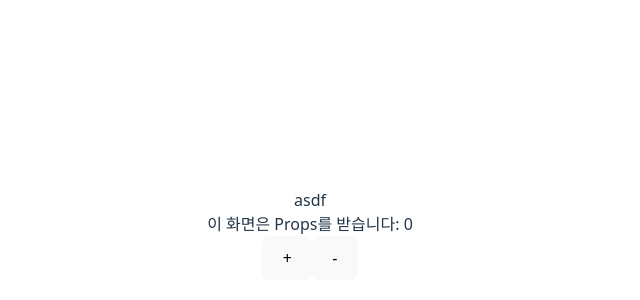
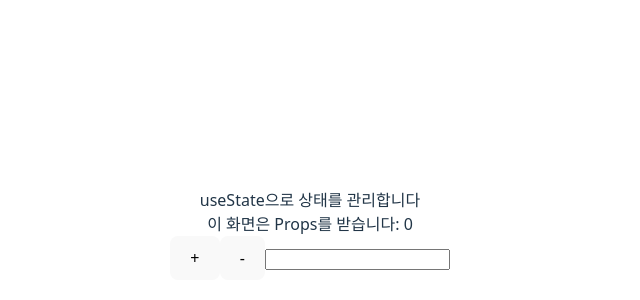
Before and after one commit to ThePott/NXRBootCamp-react-lecture, a React (Vite) app: page / in a window 1280 px wide. Shown: the part 166-466 px from the top of the page, without its empty margins (330-970 px from the left). Built offline with nearby package versions, Linux system fonts and the light colour scheme.

Commit message:
✨ 3-4-2 상태 끌어올리기 함수형 컴포넌트

```diff
--- a/src/App.jsx
+++ b/src/App.jsx
@@ -1,81 +1,103 @@
 import './App.css'
 
-// import React, { Component, useState } from 'react'
-import React, { Component } from 'react'
+import React, { Component, useState } from 'react'
+// import React, { Component } from 'react'
 
-// // 함수형 컴포넌트에서 Props로 자식에게 속성 전달하기
-// // 기본적으론 props 라는 객체가 매개변수로 있다. 이를 구조분해할당 하는 게 관례적 표현
-// const CountDisplay = ({count}) => {
-//   return (
-//     <div>이 화면은 Props를 받습니다: {count}</div>
-//   )
-// }
+// 상태 끌어올리기 함수형 컴포넌트
 
-// const App = () => {
-//   const [count, setCount] = useState(0)
-
-//   return (
-//     <>
-//       <div>useState으로 상태를 관리합니다</div>
-//       <CountDisplay count={count} />
-//       <button onClick={() => setCount((prev) => prev + 1)}>+</button>
-//       <button onClick={() => setCount((prev) => prev - 1)}>-</button>
-//     </>
-//   )
-// }
-
-class CountDisplay extends Component {
-  //// 생략 가능
-  // constructor(props) {
-  //   super(props)
-  // }
-
-  render() {
-    console.log("---- props in class component:", this.props)
+const CountDisplay = ({ count }) => {
   return (
-      <div>이 화면은 Props를 받습니다: {this.props.counter}</div>
+    <div>이 화면은 Props를 받습니다: {count}</div>
   )
 }
+
+const PlusButton = ({ setCount }) => {
+  return (
+    <button onClick={() => setCount((prev) => prev + 1)}>+</button>
+  )
 }
 
-class PlusButton extends Component {
-  render() {
+const MinusButton = ({ setCount }) => {
+  return (
+    <button onClick={() => setCount((prev) => prev - 1)}>-</button>
+  )
+}
+
+const CounterInput = ({ setCount }) => {
+  return (
+    <input type="number" onKeyUp={(event) => setCount(event.target.value)} />
+  )
+}
+
+const App = () => {
+  const [count, setCount] = useState(0)
+
   return (
     <>
-        <button onClick={this.props.increase}>+</button>
+      <div>useState으로 상태를 관리합니다</div>
+      <CountDisplay count={count} />
+
+      <PlusButton setCount={setCount} />
+      <MinusButton setCount={setCount} />
+
+      <CounterInput setCount={setCount} />
     </>
   )
 }
-}
 
-class MinusButton extends Component {
-  render() {
-    return (
-      <>
-        <button onClick={this.props.decrease}>-</button>
-      </>
-    )
-  }
-}
+//// 상태 끌어올리기 클래스형 컴포넌트
+// class CountDisplay extends Component {
+//   //// 생략 가능
+//   // constructor(props) {
+//   //   super(props)
+//   // }
 
-class App extends Component {
-  state = { counter: 0 }
+//   render() {
+//     console.log("---- props in class component:", this.props)
+//     return (
+//       <div>이 화면은 Props를 받습니다: {this.props.counter}</div>
+//     )
+//   }
+// }
 
-  // useState와 달리 prev가 주어지지 않기에 미리 함수를 작성하고 내려보낸다.
-  increase = () => this.setState({counter: this.state.counter + 1})
-  decrease = () => this.setState({counter: this.state.counter - 1})
+// class PlusButton extends Component {
+//   render() {
+//     return (
+//       <>
+//         <button onClick={this.props.increase}>+</button>
+//       </>
+//     )
+//   }
+// }
 
-  render() {
-    return (
-      <>
-        <div>asdf</div>
-        <CountDisplay counter={this.state.counter} />
+// class MinusButton extends Component {
+//   render() {
+//     return (
+//       <>
+//         <button onClick={this.props.decrease}>-</button>
+//       </>
+//     )
+//   }
+// }
 
-        <PlusButton increase={this.increase} />
-        <MinusButton decrease={this.decrease} />
-      </>
-    )
-  }
-}
+// class App extends Component {
+//   state = { counter: 0 }
+
+//   // useState와 달리 prev가 주어지지 않기에 미리 함수를 작성하고 내려보낸다.
+//   increase = () => this.setState({counter: this.state.counter + 1})
+//   decrease = () => this.setState({counter: this.state.counter - 1})
+
+//   render() {
+//     return (
+//       <>
+//         <div>asdf</div>
+//         <CountDisplay counter={this.state.counter} />
+
+//         <PlusButton increase={this.increase} />
+//         <MinusButton decrease={this.decrease} />
+//       </>
+//     )
+//   }
+// }
 
 export default App
```
Lines whose indentation alone changed are shown as unchanged.
